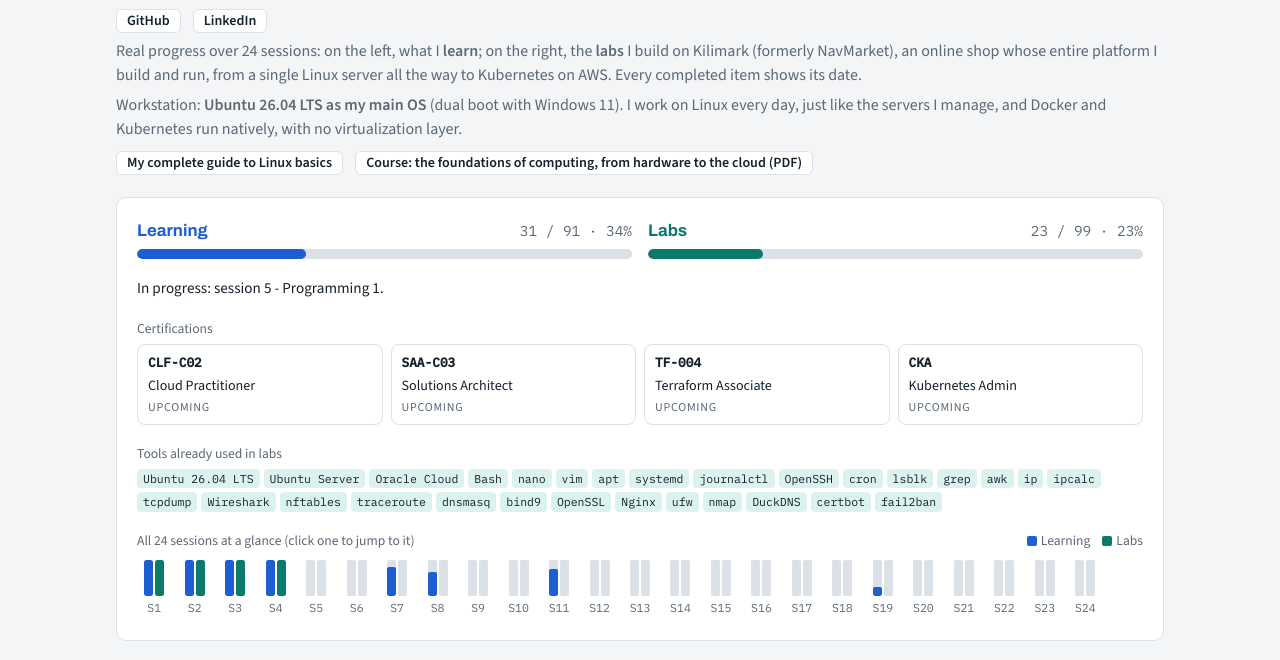
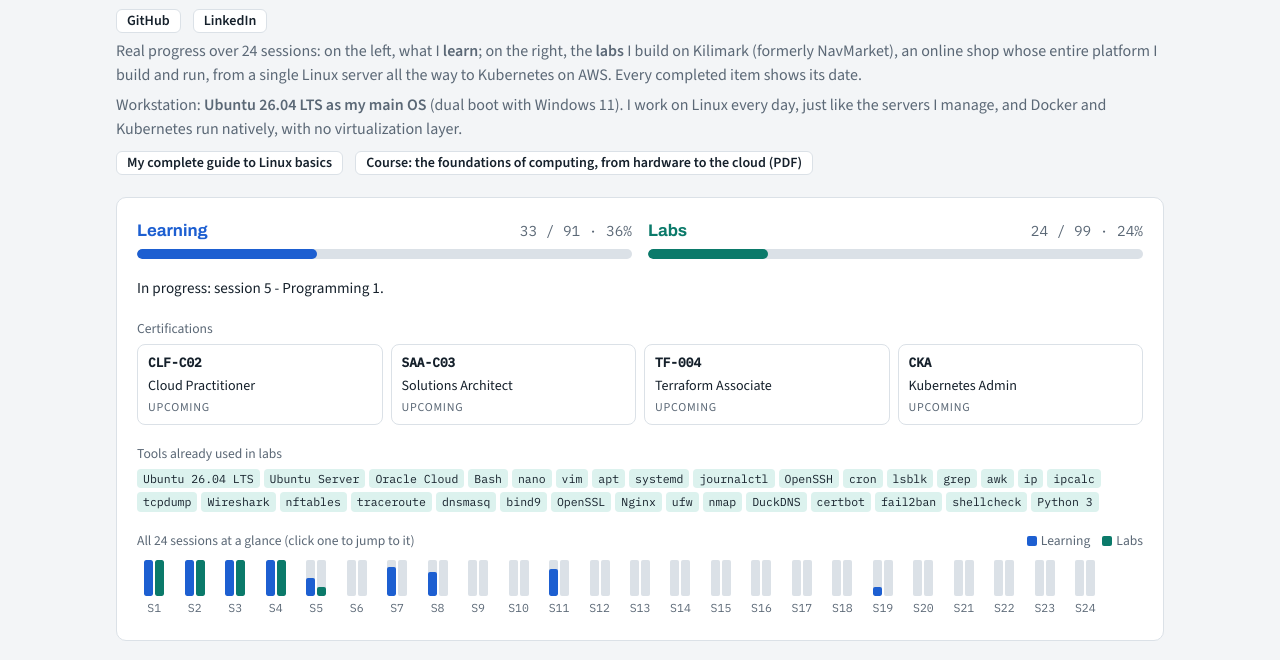
Before and after one commit to Nava-techn/navmarket-roadmap, a plain HTML site: page index.html in a window 1280 px wide. Shown: the part 135-795 px from the top of the page. Drawn offline with nearby package versions, Linux system fonts and the light colour scheme.

Commit message:
progress: s5.1

```diff
--- a/index.html
+++ b/index.html
@@ -119,7 +119,7 @@ footer .btn{align-self:flex-start;font-size:.8rem;padding:4px 10px}
 </style>
 </head>
 <body>
-<script type="application/json" id="state">{"profile":{"name":"NAGUE Valdes","headline":"Data Engineer - DataOps - DevOps/Cloud","github":"https://github.com/Nava-techn/navmarket-roadmap","linkedin":"https://www.linkedin.com/in/valdes-nague/"},"done":{"f1_1":"2026-10-04","f1_2":"2026-10-06","f1_3":"2026-10-06","f1_4":"2026-10-06","f2_4":"2026-10-06","f2_3":"2026-10-06","f2_2":"2026-10-06","f2_1":"2026-10-06","f2_5":"2026-10-06","f2_6":"2026-10-06","f3_1":"2026-10-06","f3_3":"2026-10-06","f4_1":"2026-10-06","f4_2":"2026-10-06","f7_1":"2026-10-06","f7_2":"2026-10-06","f7_3":"2026-10-06","f7_5":"2026-10-06","f8_1":"2026-10-06","f8_2":"2026-10-06","f11_1":"2026-10-06","f11_2":"2026-10-06","f11_3":"2026-10-06","f19_2":"2026-10-06","s1_1":"2026-10-08","s1_2":"2026-10-09","s1_3":"2026-10-09","s1_4":"2026-10-09","f1_5":"2026-10-11","s1_5":"2026-10-11","s2_1":"2026-10-26","s2_2":"2026-10-26","s2_3":"2026-10-28","s2_4":"2026-10-28","s2_5":"2026-10-30","s2_6":"2026-10-30","s2_x":"2026-11-01","s3_1":"2026-11-03","s3_2":"2026-11-05","s3_3":"2026-11-07","s3_4":"2026-11-07","f3_2":"2026-11-03","f3_4":"2026-11-05","s4_1":"2026-11-10","s4_2":"2026-11-10","s4_3":"2026-11-12","s4_4":"2026-11-13","s4_5":"2026-11-14","s4_6":"2026-11-17","f4_3":"2026-11-13","f4_4":"2026-11-14","f4_6":"2026-11-17","s4_x":"2026-11-17","f4_5":"2026-11-17"},"updatedAt":"2026-11-17T15:48:00.000Z"}</script>
+<script type="application/json" id="state">{"profile":{"name":"NAGUE Valdes","headline":"Data Engineer - DataOps - DevOps/Cloud","github":"https://github.com/Nava-techn/navmarket-roadmap","linkedin":"https://www.linkedin.com/in/valdes-nague/"},"done":{"f1_1":"2026-10-04","f1_2":"2026-10-06","f1_3":"2026-10-06","f1_4":"2026-10-06","f2_4":"2026-10-06","f2_3":"2026-10-06","f2_2":"2026-10-06","f2_1":"2026-10-06","f2_5":"2026-10-06","f2_6":"2026-10-06","f3_1":"2026-10-06","f3_3":"2026-10-06","f4_1":"2026-10-06","f4_2":"2026-10-06","f7_1":"2026-10-06","f7_2":"2026-10-06","f7_3":"2026-10-06","f7_5":"2026-10-06","f8_1":"2026-10-06","f8_2":"2026-10-06","f11_1":"2026-10-06","f11_2":"2026-10-06","f11_3":"2026-10-06","f19_2":"2026-10-06","s1_1":"2026-10-08","s1_2":"2026-10-09","s1_3":"2026-10-09","s1_4":"2026-10-09","f1_5":"2026-10-11","s1_5":"2026-10-11","s2_1":"2026-10-26","s2_2":"2026-10-26","s2_3":"2026-10-28","s2_4":"2026-10-28","s2_5":"2026-10-30","s2_6":"2026-10-30","s2_x":"2026-11-01","s3_1":"2026-11-03","s3_2":"2026-11-05","s3_3":"2026-11-07","s3_4":"2026-11-07","f3_2":"2026-11-03","f3_4":"2026-11-05","s4_1":"2026-11-10","s4_2":"2026-11-10","s4_3":"2026-11-12","s4_4":"2026-11-13","s4_5":"2026-11-14","s4_6":"2026-11-17","f4_3":"2026-11-13","f4_4":"2026-11-14","f4_6":"2026-11-17","s4_x":"2026-11-17","f4_5":"2026-11-17","s5_1":"2026-11-18","f5_1":"2026-11-18","f5_2":"2026-11-18"},"updatedAt":"2026-11-17T23:07:12.000Z"}</script>
 <div class="wrap">
   <header>
     <div class="eyebrow">DevOps / AWS Cloud learning path · Kilimark project</div>
```
